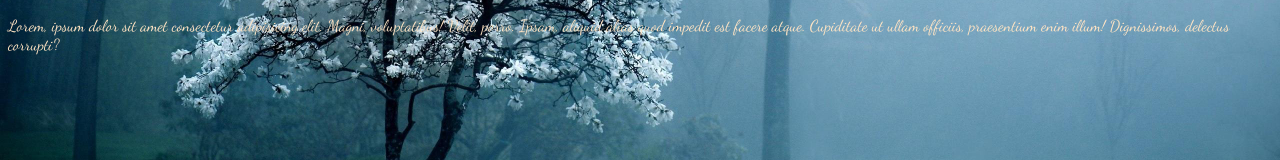
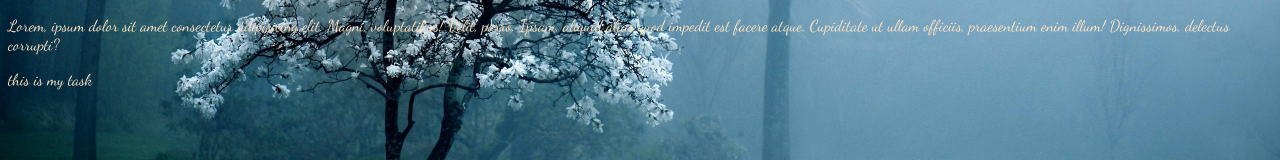
Before and after one commit to jothulachandini/task, a plain HTML site: page index.html in a window 1280 px wide. Shown: the part 461-621 px from the top of the page. Drawn offline with Linux system fonts and the light colour scheme.

Commit message:
modified index.html

```diff
--- a/index.html
+++ b/index.html
@@ -57,7 +57,7 @@
 
     <p>Lorem, ipsum dolor sit amet consectetur adipisicing elit. Magni, voluptatibus! Velit, porro. Ipsam, aliquid alias quod impedit est facere atque. Cupiditate ut ullam officiis, praesentium enim illum! Dignissimos, delectus corrupti?</p>
 
-
+    <p>this is my task</p>
 
 </body>
 
```
